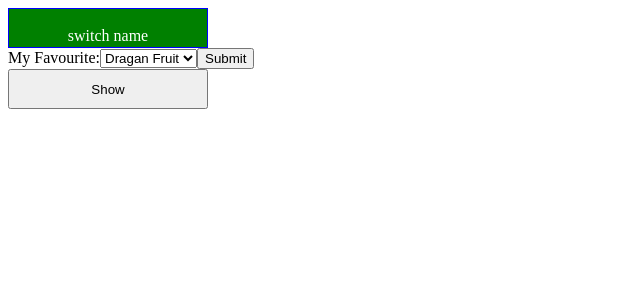
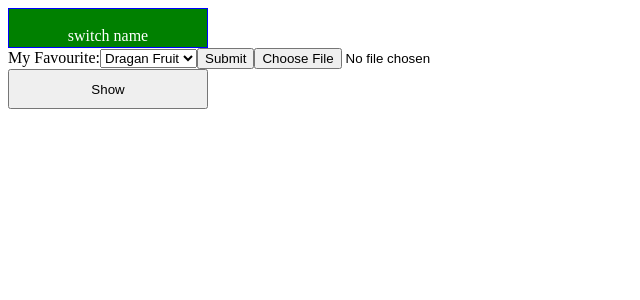
Before and after one commit to SRILAKSHMI576/React_Learnigs, a React (Create React App) app: page / in a window 1280 px wide. Shown: the top 300 px of the page, without its empty margins (0-640 px from the left). Built offline with nearby package versions, Linux system fonts and the light colour scheme.

Commit message:
Apply input file tag

```diff
--- a/src/Components/Select.js
+++ b/src/Components/Select.js
@@ -28,6 +28,7 @@ class OnSelect extends React.Component {
             </select>
           </label>
           <input type="submit" value="Submit" />
+          <input type="file" />
         </form>
       </div>
     );
```
